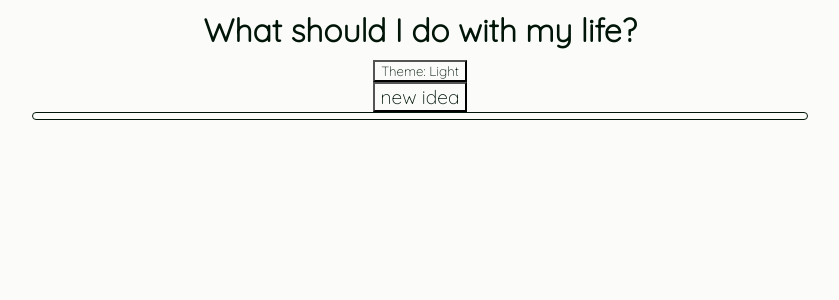
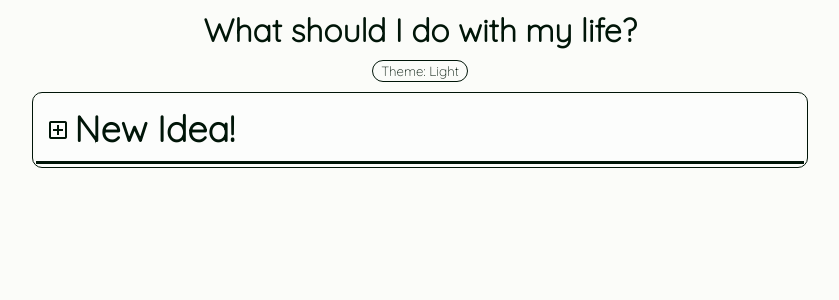
Before and after one commit to Vancouver-Shackers/what-should-i-do-with-my-life, a React (Create React App) app: page / in a window 1280 px wide. Shown: the top 300 px of the page, without its empty margins (220-1059 px from the left). Built offline with nearby package versions, Linux system fonts and the light colour scheme.

Commit message:
new idea button moved to blend in with ideas list

```diff
--- a/public/index.html
+++ b/public/index.html
@@ -14,6 +14,10 @@
       rel="stylesheet"
       href="https://fonts.googleapis.com/css2?family=Material+Symbols+Outlined:opsz,wght,FILL,GRAD@48,400,0,0"
     />
+    <link
+      rel="stylesheet"
+      href="https://fonts.googleapis.com/css2?family=Material+Symbols+Outlined:opsz,wght,FILL,GRAD@48,400,0,0"
+    />
 
     <meta name="viewport" content="width=device-width, initial-scale=1" />
     <meta name="theme-color" content="#000000" />
--- a/src/App.tsx
+++ b/src/App.tsx
@@ -49,21 +49,6 @@ const App = () => {
         >
           Theme: {theme.at(0)?.toUpperCase() + theme.slice(1)}
         </button>
-
-        <button
-          className="new-idea-button"
-          onClick={() => {
-            setItems([
-              ...items,
-              {
-                name: Math.random() > 0.5 ? "idk" : "haha",
-                id: Date.now(),
-              },
-            ]);
-          }}
-        >
-          new idea
-        </button>
         <ItemList items={items} setItems={setItems} />
       </div>
     </div>
--- a/src/ItemList.tsx
+++ b/src/ItemList.tsx
@@ -21,7 +21,7 @@ const ItemList = (props: {
   const sensors = useSensors(
     useSensor(PointerSensor, {
       activationConstraint: {
-        distance: {y: 20},
+        distance: { y: 20 },
       },
     })
   );
@@ -36,6 +36,22 @@ const ItemList = (props: {
   };
   return (
     <div className="item-list-box">
+        <div
+          className="item new-idea"
+          style={{ cursor: "pointer" }}
+          onClick={() => {
+            props.setItems([
+              {
+                name: Math.random() > 0.5 ? "idk" : "haha",
+                id: Date.now(),
+              },
+              ...props.items,
+            ]);
+          }}
+        >
+          <span className="material-symbols-outlined">add_box</span>{" "}
+          <h2>New Idea!</h2>
+        </div>
       <div className="item-list">
         <DndContext
           modifiers={[restrictToVerticalAxis]}
--- a/src/index.scss
+++ b/src/index.scss
@@ -37,21 +37,18 @@ body,
     .theme-button {
       display: flex;
       margin: auto;
-    }
-
-    .new-idea-button {
-      display: flex;
-      margin: auto;
-      font-size: 1.2rem;
+      border: 1px solid $fg;
+      border-radius: 99px;
+      padding: 2px 8px;
     }
 
     .item-list-box {
       padding: 3px;
       width: 60%;
-      margin-top: 10px;
       border-radius: 10px;
       border: 1px solid $fg;
       margin: auto;
+      margin-top: 10px;
     }
 
     .item-list {
@@ -64,15 +61,12 @@ body,
 
     .item {
       border-bottom: 1px solid $fg;
-      transition: background-color 0.2s ease, color 0.2s ease;;
+      &:nth-last-child(3) {
+        border-bottom: none;
+      }
+      transition: background-color 0.2s ease, color 0.2s ease;
       &:hover {
         background-color: darken($fg2, 3%);
-      }
-      &:nth-child(even) {
-        background-color: $bg;
-        &:hover {
-          background-color: darken($bg, 2%);
-        }
       }
       padding: 10px;
       display: block;
@@ -85,6 +79,12 @@ body,
       .material-symbols-outlined {
         cursor: pointer;
       }
+    }
+
+    .new-idea {
+      border-bottom: 3px solid $fg;
+      background-color: lighten($fg2, 5%);
+      user-select: none;
     }
 
     ::-webkit-scrollbar {
@@ -102,5 +102,5 @@ body,
   }
 }
 
-@include theme(dark, #0a0d0f, #ffffea, #131923);
+@include theme(dark, #0a0d0f, #fbfaed, #131923);
 @include theme(light, #fbfcf9, #001508, #eef3ec);
```
